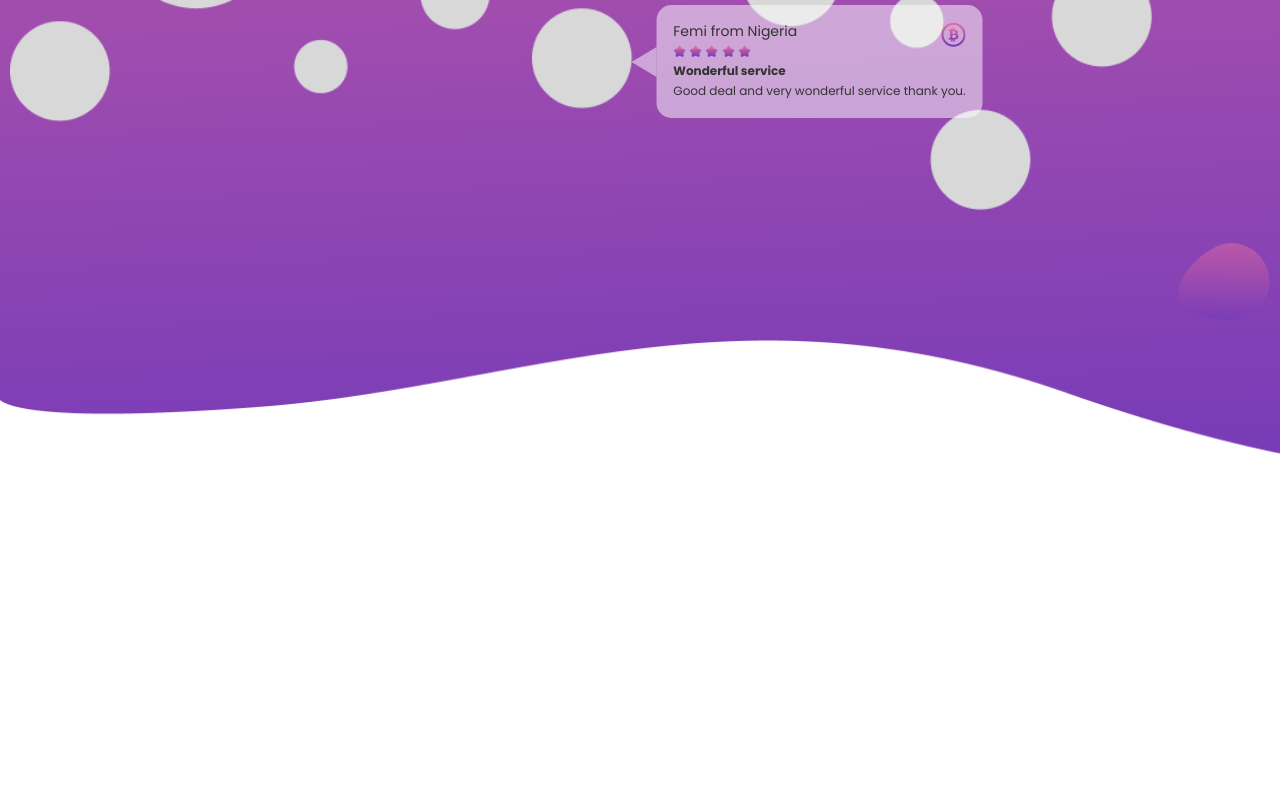
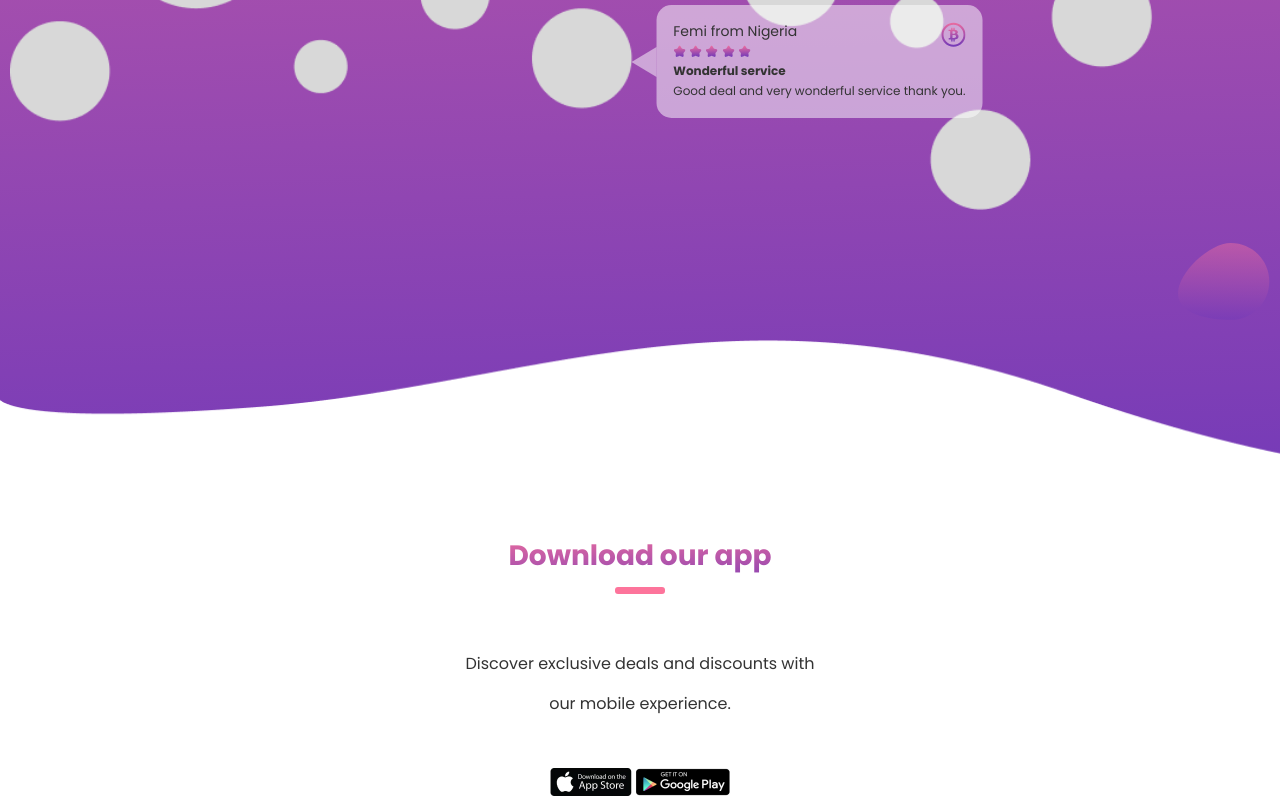
Before and after one commit to Legend-MY/CoinBase, a plain HTML site: page index.html in a window 1280 px wide. Shown: the part 4896-5696 px from the top of the page. Before the commit the page ends 5431 px from the top, so only its background shows below. Drawn offline with Linux system fonts and the light colour scheme.

Commit message:
начал делать секцию download

```diff
--- a/index.html
+++ b/index.html
@@ -314,6 +314,24 @@
       <!-- /.container -->
     </section>
     <!-- /.satisfied -->
+
+    <section class="download">
+      <div class="container">
+        <div class="download__row">
+          <h2 class="download__title title">Download our app</h2>
+          <p class="download__subtitle">Discover exclusive deals and discounts with our mobile experience.</p>
+          <div class="download__links">
+            <a href="#" class="download__link">
+              <img src="img/download-block/app-store.jpg" alt="app">
+            </a>
+            <a href="#" class="download__link">
+              <img src="img/download-block/google-play.png" alt="google">
+            </a>
+          </div>
+        </div>
+      </div>
+    </section>
+    <!-- /.download -->
   </div>
   <!-- /.wrapper -->
 
--- /dev/null
+++ b/scss/blocks/_download.scss
@@ -0,0 +1,39 @@
+.download {
+  &__row {
+    display: flex;
+    flex-direction: column;
+    justify-content: center;
+    align-items: center;
+    text-align: center;
+  }
+  &__title {
+    margin: 0 0 50px 0;
+    &:after {
+      margin: 10px auto 0 auto;
+    }
+  }
+  &__subtitle {
+    max-width: 378px;
+    font-size: 16px;
+    line-height: 40px;
+    color: $default;
+    margin: 0 0 40px 0;
+  }
+  &__links {
+    display: flex;
+    justify-content: space-between;
+    align-items: center;
+  }
+}
+
+@media (max-width: 576px) {
+  .download {
+    &__title {
+      margin: 0 0 20px 0;
+    }
+    &__subtitle {
+      margin: 0 0 20px 0;
+      line-height: 21px;
+    }
+  }
+}
--- a/scss/main.scss
+++ b/scss/main.scss
@@ -24,3 +24,5 @@
 @import 'blocks/blog';
 // Satisfied
 @import 'blocks/satisfied';
+// Download
+@import 'blocks/download';
```
Also changed, not shown: css/main.css, img/download-block/app-store.jpg (added), img/download-block/google-play.png (added), 1 other file.
